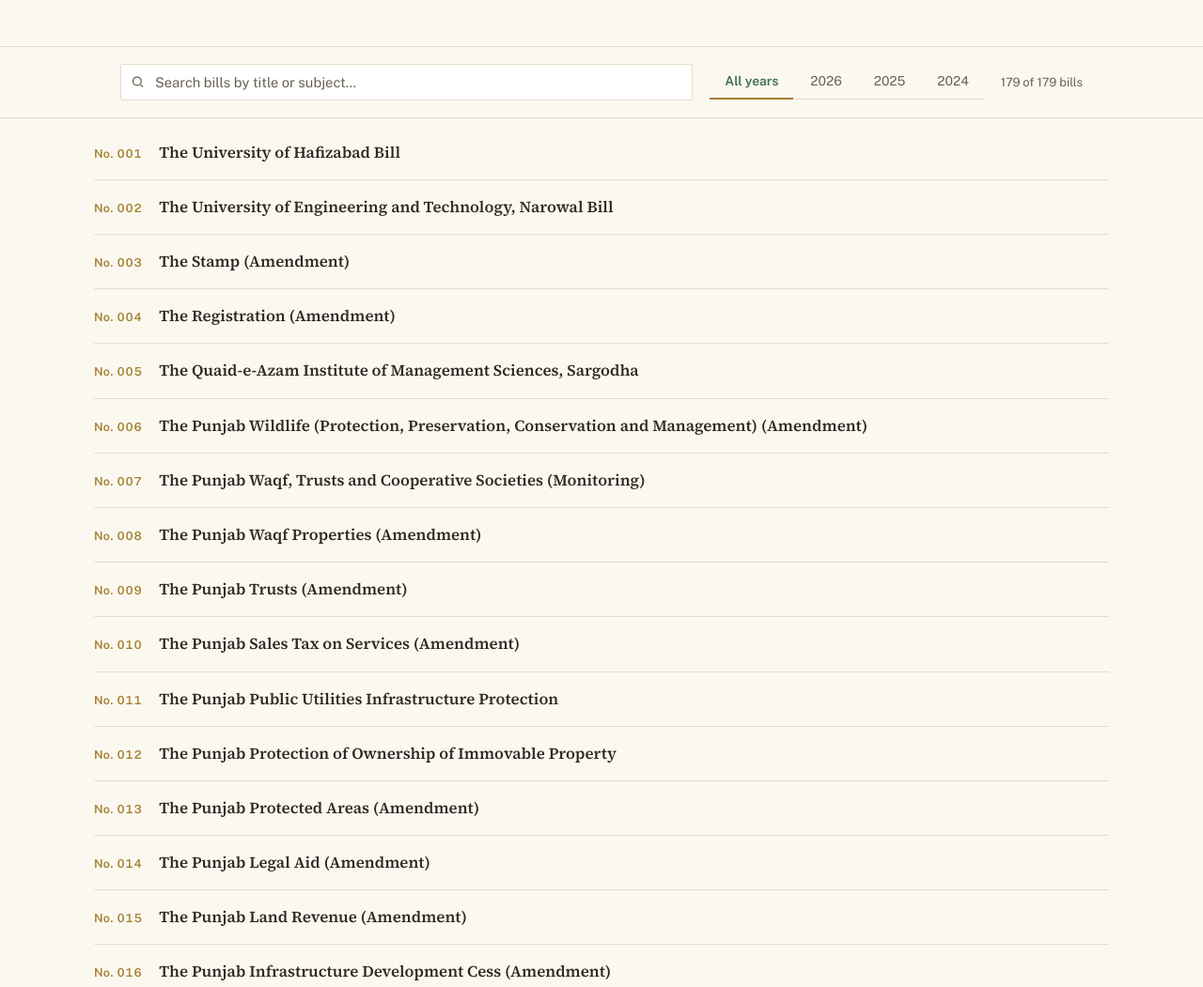
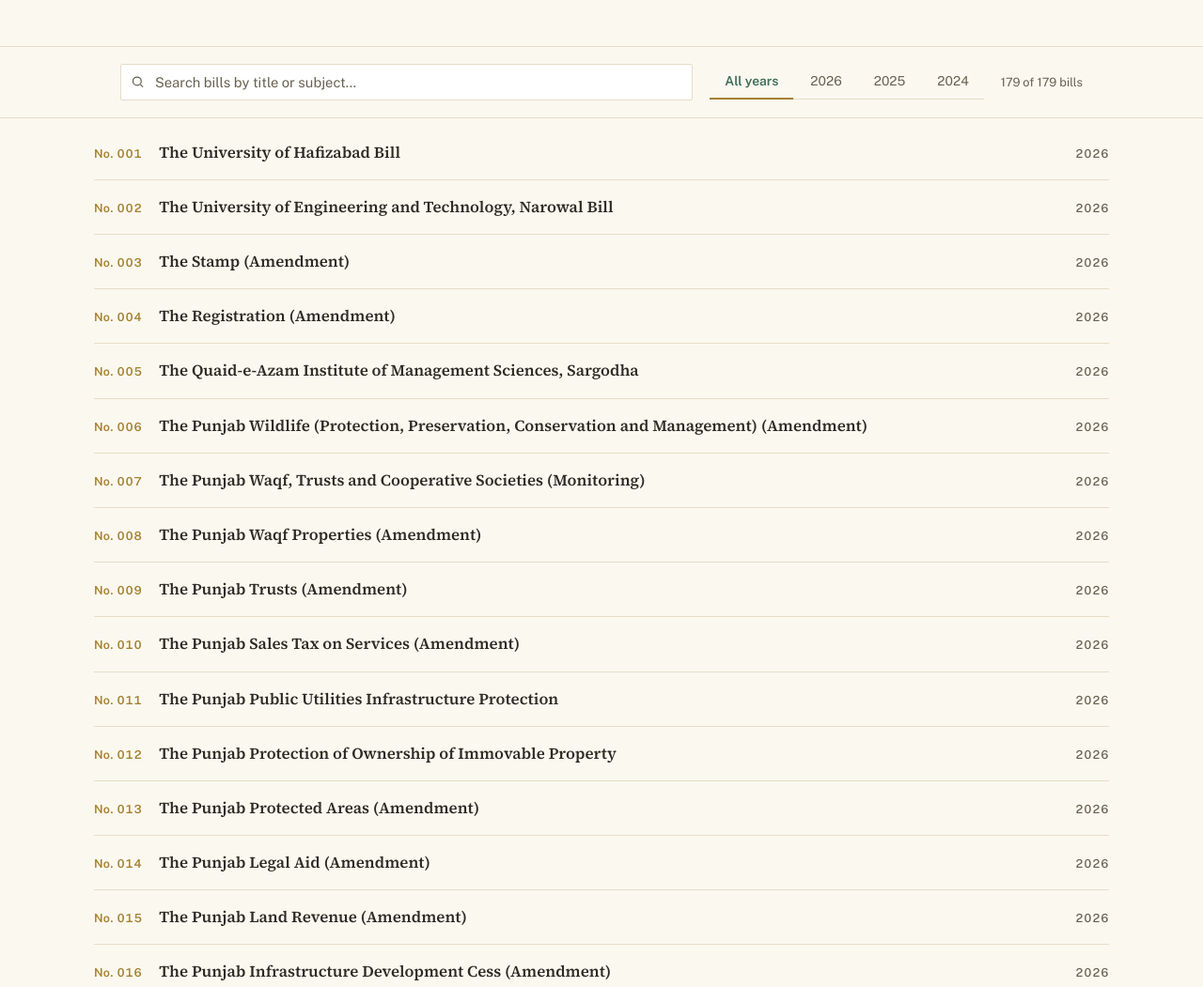
Before and after one commit to liverpoolfcflorain/bhc, a plain HTML site: page index.html in a window 1280 px wide. Shown: the part 1060-2111 px from the top of the page at 94% size. Drawn offline with nearby package versions, Linux system fonts and the light colour scheme.

Commit message:
year tags added

```diff
--- a/index.html
+++ b/index.html
@@ -428,6 +428,17 @@
             font-size: 1.05rem;
             font-weight: 600;
             margin: 0;
+            flex: 1;
+        }
+
+        .rec-year {
+            font-size: .78rem;
+            letter-spacing: .02em;
+            color: var(--ink-soft);
+            flex: 0 0 auto;
+            font-weight: 500;
+            font-variant-numeric: tabular-nums;
+            margin-left: auto;
         }
 
         .empty-state {
@@ -916,7 +927,8 @@
                     a.href = '#bill-' + encodeURIComponent(r.id);
                     a.innerHTML =
                         '<span class="rec-no">No. ' + pad3(r.no) + '</span>' +
-                        '<span class="record-title">' + escapeHtml(r.title) + '</span>';
+                        '<span class="record-title">' + escapeHtml(r.title) + '</span>' +
+                        '<span class="rec-year">' + escapeHtml(r.year) + '</span>';
                     frag.appendChild(a);
                 });
 
```
